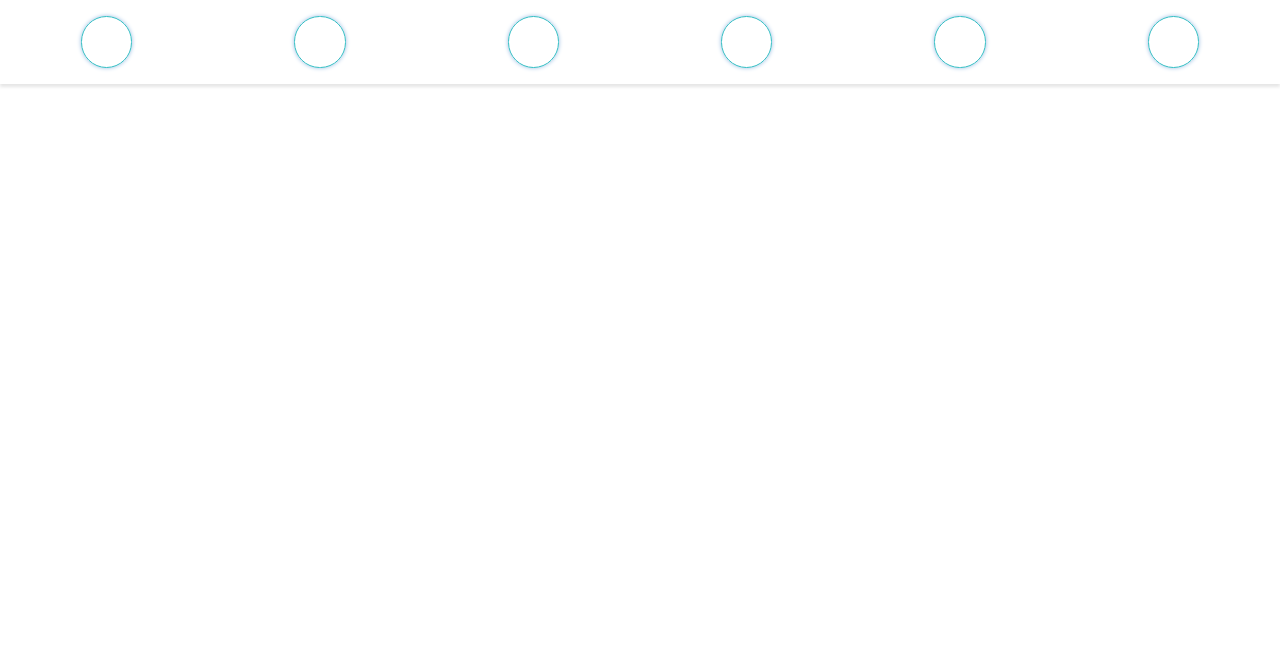
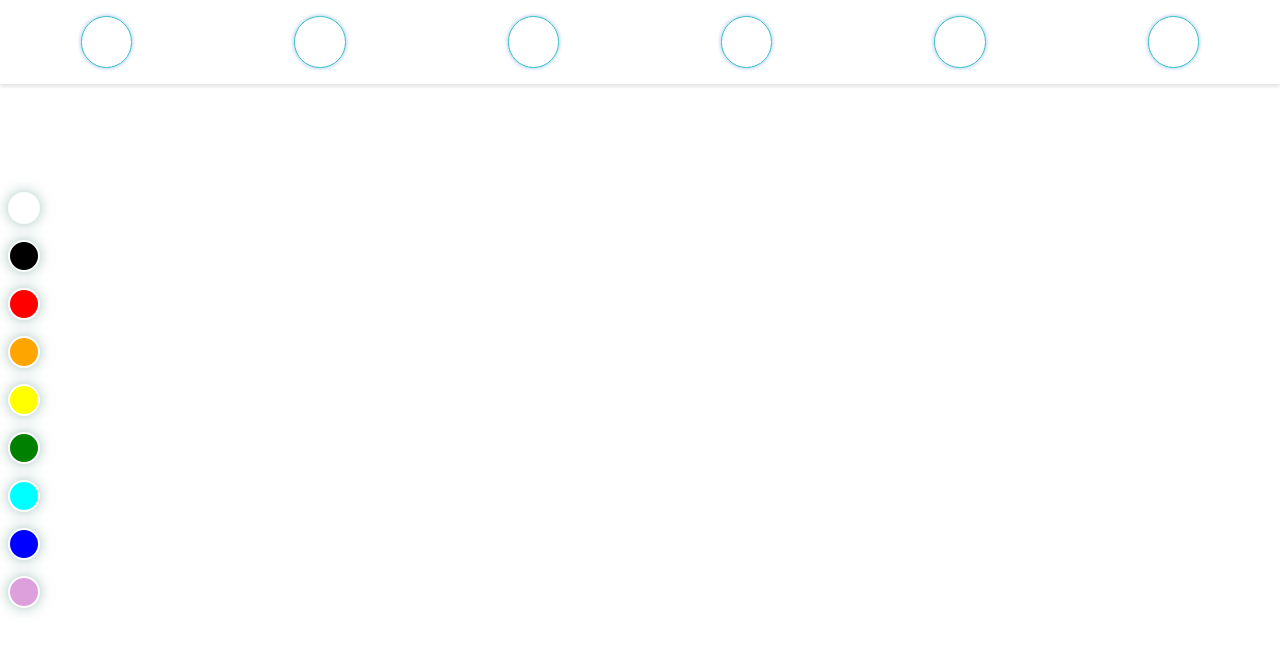
Before and after one commit to wh2887/canvasDrawing, a plain HTML site: page index.html in a window 1280 px wide. Drawn offline with Linux system fonts and the light colour scheme.

Commit message:
新增 颜色选择 功能

```diff
--- a/index.html
+++ b/index.html
@@ -43,6 +43,19 @@
             </li>
         </ul>
     </div>
+    <div id="color-wrapper">
+        <ul class="color">
+            <li class="color-item" style="background: white;"></li>
+            <li class="color-item" style="background: black;"></li>
+            <li class="color-item" style="background: red;"></li>
+            <li class="color-item" style="background: orange;"></li>
+            <li class="color-item" style="background: yellow;"></li>
+            <li class="color-item" style="background: green;"></li>
+            <li class="color-item" style="background: cyan;"></li>
+            <li class="color-item" style="background: blue;"></li>
+            <li class="color-item" style="background: plum;"></li>
+        </ul>
+    </div>
     <canvas id="canvas"></canvas>
 </body>
 
--- a/index.js
+++ b/index.js
@@ -3,6 +3,8 @@ let canvas = document.querySelector('#canvas')
 canvas.width = document.documentElement.clientWidth
 canvas.height = document.documentElement.clientHeight
 let ctx = canvas.getContext('2d')
+ctx.strokeStyle = 'blue'
+
 
 
 let painting = false
@@ -41,8 +43,6 @@ if (isTouchDevice) {
 
 
 function drawLine(startX, startY, endX, endY) {
-    ctx.strokeStyle = 'blue'
-    ctx.fillStyle = 'blue'
     ctx.lineWidth = 8
     ctx.lineCap = "round";
     ctx.beginPath();
@@ -52,6 +52,7 @@ function drawLine(startX, startY, endX, endY) {
     ctx.stroke();
 }
 
+// options style
 window.onload = function () {
     let optionsItems = document.querySelectorAll('.options-item')
     let index = 0;
@@ -63,6 +64,34 @@ window.onload = function () {
         }, false)
     }
 }
+
+// color style
+window.onload = function () {
+    let colorItems = document.querySelectorAll('.color-item')
+    let index = 0;
+    for (let i = 0; i < colorItems.length; i++) {
+        colorItems[i].addEventListener('mousedown', () => {
+            colorItems[index].classList.remove('color-active')
+            index = i
+            colorItems[i].classList.add('color-active')
+        }, false)
+    }
+}
+let colorItems = document.querySelectorAll('.color-item')
+for (let i = 0; i < colorItems.length; i++) {
+    colorItems[i].addEventListener('click', () => {
+        console.log(1)
+        ctx.strokeStyle = colorItems[i].style.backgroundColor
+    }, false)
+}
+
+// for (let i = 0; i < aColorBtn.length; i++) {
+//     aColorBtn[i].onclick = function () {
+//     for (let i = 0; i < aColorBtn.length; i++) {
+//         activeColor = this.style.backgroundColor;
+//         ctx.strokeStyle = activeColor;
+//     }
+// }
 
 
 // 下载
@@ -81,9 +110,7 @@ downloadButton.addEventListener('click', () => {
 let resetCanvas = document.querySelector('.clear')
 resetCanvas.addEventListener('mousedown', () => {
     ctx.clearRect(0, 0, canvas.width, canvas.height)
-    console.log(1)
 })
 resetCanvas.addEventListener('mouseup', () => {
     resetCanvas.classList.remove('active')
-    console.log(2)
 })
--- a/style.css
+++ b/style.css
@@ -57,6 +57,30 @@ body{
     box-shadow: 0 0 4px #99bce2;
 }
 
+#color-wrapper{
+    position: absolute;
+    top: 50%;
+    transform: translateY(-50%);
+}
+#color-wrapper ul {
+    display: flex;
+    flex-direction: column;
+    justify-content: center;
+    align-items: center;
+
+}
+#color-wrapper ul li{
+    display: flex;
+    justify-content: center;
+    align-items: center;
+    width: 2em;
+    height: 2em;
+    border-radius: 50%;
+    border: 2px solid white;
+    margin: .5em 0 .5em .5em;
+    box-shadow: 0 0 .8em rgba(79, 141, 128, .5);
+}
+
 .active{
     background: #31BDC3;
     fill: white;
@@ -65,7 +89,9 @@ body{
     background: #31BDC3;
     fill: white;
 }
-
+#color-wrapper .color-active{
+    box-shadow: 0 0 .8em rgba(79, 141, 128, 1);
+}
 
 @media(max-width:500px){
     body{
```
